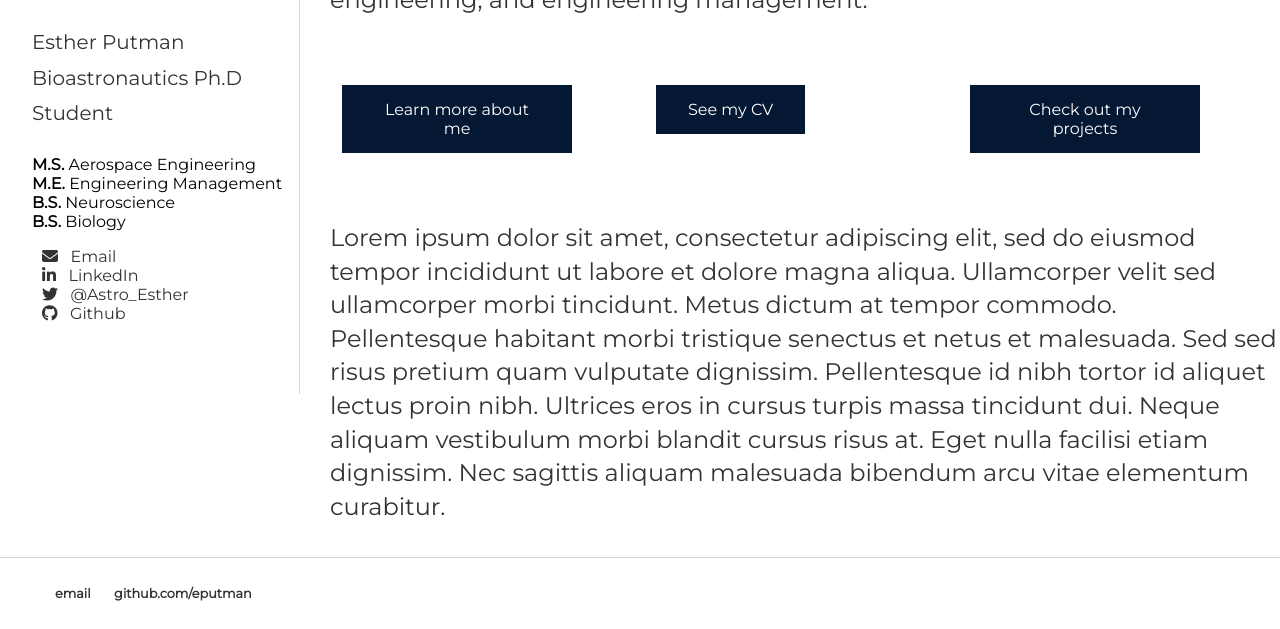
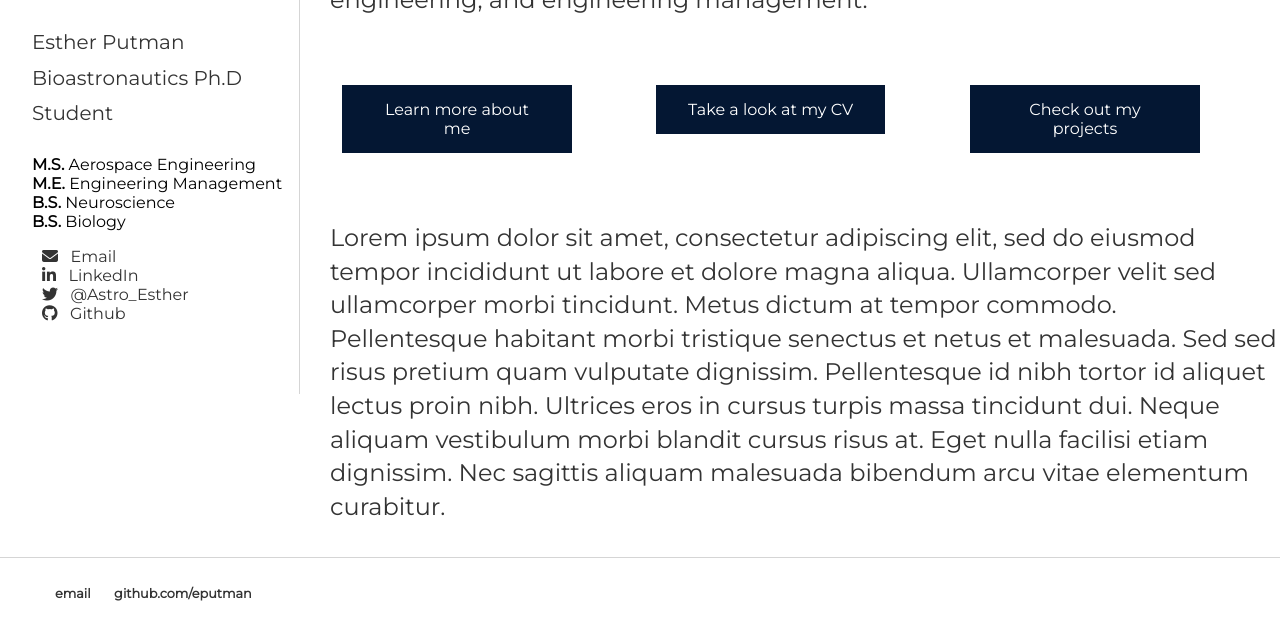
Before and after one commit to eputman/eputman.github.io, a Jekyll site: the page built from index.html, in a window 1280 px wide and 1116 px high, cut to the strip 487-1116 px from the top of the window. Built offline with Jekyll 4.4.1, drawn with Linux system fonts in a browser that asks for light colours; nearby versions of some CDN libraries.

Commit message:
Update index.html

```diff
--- a/index.html
+++ b/index.html
@@ -36,7 +36,7 @@ title: Esther Putman, Aerospace Engineer
 					<a href="/about" class="button">Learn more about me</a>
 					</div>
 					<div class="pageref-container">
-					<a href="/CV" class="button">See my CV</a>
+					<a href="/CV" class="button">Take a look at my CV</a>
 					</div>
 					<div class="pageref-container">
 					<a href="/portfolio" class="button">Check out my projects</a>
```
